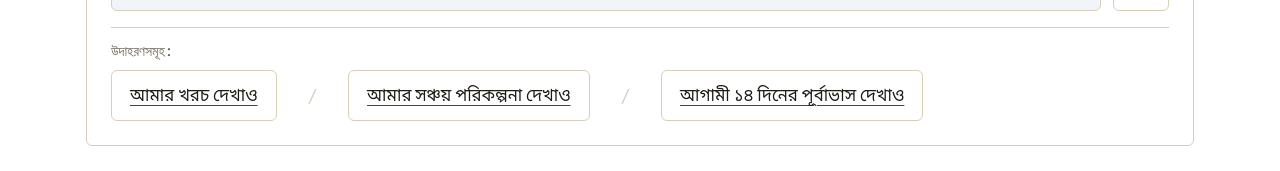
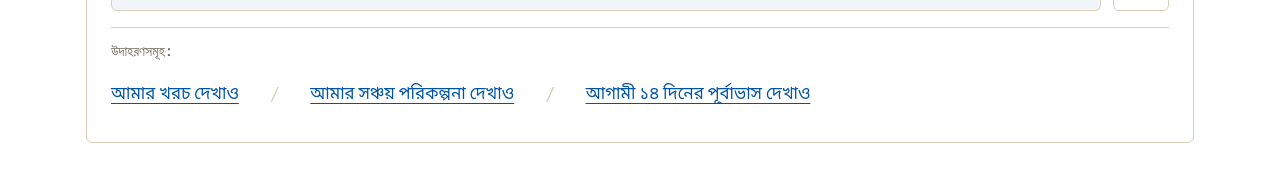
Before and after one commit to Soumitra-32/AI_DEV_FEST, a Next.js app in the folder web/: page / in a window 1280 px wide. Shown: the part 517-688 px from the top of the page. Built offline with nearby package versions, Linux system fonts and the light colour scheme; no server answers.

Commit message:
fix(web): route home suggestion chips to their respective pages (spending, plan, forecast)

```diff
--- a/web/src/app/page.tsx
+++ b/web/src/app/page.tsx
@@ -252,11 +252,7 @@ export default function HomePage() {
               onCancel={() => setPending(null)}
             />
           )}
-          <SuggestionChips
-            onSelectQuery={(q) => {
-              router.push(`/plan?goal=30000&months=6&prompt=${encodeURIComponent(q)}`);
-            }}
-          />
+          <SuggestionChips />
         </section>
 
         {/* Component 2: Ledger snapshot */}
--- a/web/src/components/SuggestionChips.tsx
+++ b/web/src/components/SuggestionChips.tsx
@@ -3,14 +3,13 @@
 import Link from "next/link";
 import { useLanguage } from "@/components/LangToggle";
 
-interface SuggestionChipsProps {
-  onSelectQuery?: (query: string) => void;
+interface SuggestionItem {
+  labelBn: string;
+  labelEn: string;
+  href: string;
 }
 
-export default function SuggestionChips({ onSelectQuery }: SuggestionChipsProps) {
-  const { lang, tr } = useLanguage();
-
-  const suggestions = [
+const SUGGESTIONS: SuggestionItem[] = [
   {
     labelBn: "আমার খরচ দেখাও",
     labelEn: "Show my spending",
@@ -28,34 +27,34 @@ export default function SuggestionChips({ onSelectQuery }: SuggestionChipsProps)
   },
 ];
 
+interface SuggestionChipsProps {
+  onSelectQuery?: (query: string, href: string) => void;
+}
+
+export default function SuggestionChips({ onSelectQuery }: SuggestionChipsProps) {
+  const { lang, tr } = useLanguage();
+
   return (
     <div className="space-y-2 pt-3 border-t border-[#D8CFBB]">
       <span className="text-xs font-mono uppercase text-[#6A6355] block">
         {tr("voice.suggestedTitle")}
       </span>
       <div className="flex flex-wrap items-center gap-x-5 md:gap-x-8 gap-y-2">
-        {suggestions.map((item, idx) => {
+        {SUGGESTIONS.map((item, idx) => {
           const label = lang === "bn" ? item.labelBn : item.labelEn;
           return (
-            <span key={item.labelBn} className="inline-flex items-center gap-x-5 md:gap-x-8">
-              {onSelectQuery ? (
-                <button
-                  type="button"
-                  onClick={() => onSelectQuery(label)}
-                  className="min-h-[48px] inline-flex items-center bg-transparent border-0 p-0 text-[#0054A6] hover:text-[#003E7E] underline underline-offset-4 decoration-[#0054A6] cursor-pointer text-sm font-medium font-hind transition-colors"
-                >
-                  {label}
-                </button>
-              ) : (
+            <span key={item.href} className="inline-flex items-center gap-x-5 md:gap-x-8">
               <Link
                 href={item.href}
-                  className="min-h-[48px] inline-flex items-center text-[#0054A6] hover:text-[#003E7E] underline underline-offset-4 decoration-[#0054A6] transition-colors text-sm font-medium font-hind"
+                onClick={() => onSelectQuery?.(label, item.href)}
+                className="min-h-[48px] inline-flex items-center text-[#0054A6] hover:text-[#003E7E] underline underline-offset-4 decoration-[#0054A6] transition-colors text-sm font-medium font-hind select-none"
               >
                 {label}
               </Link>
-              )}
-              {idx < suggestions.length - 1 && (
-                <span className="text-[#D8CFBB] select-none">/</span>
+              {idx < SUGGESTIONS.length - 1 && (
+                <span className="text-[#D8CFBB] select-none" aria-hidden="true">
+                  /
+                </span>
               )}
             </span>
           );
```
Lines whose indentation alone changed are shown as unchanged.
